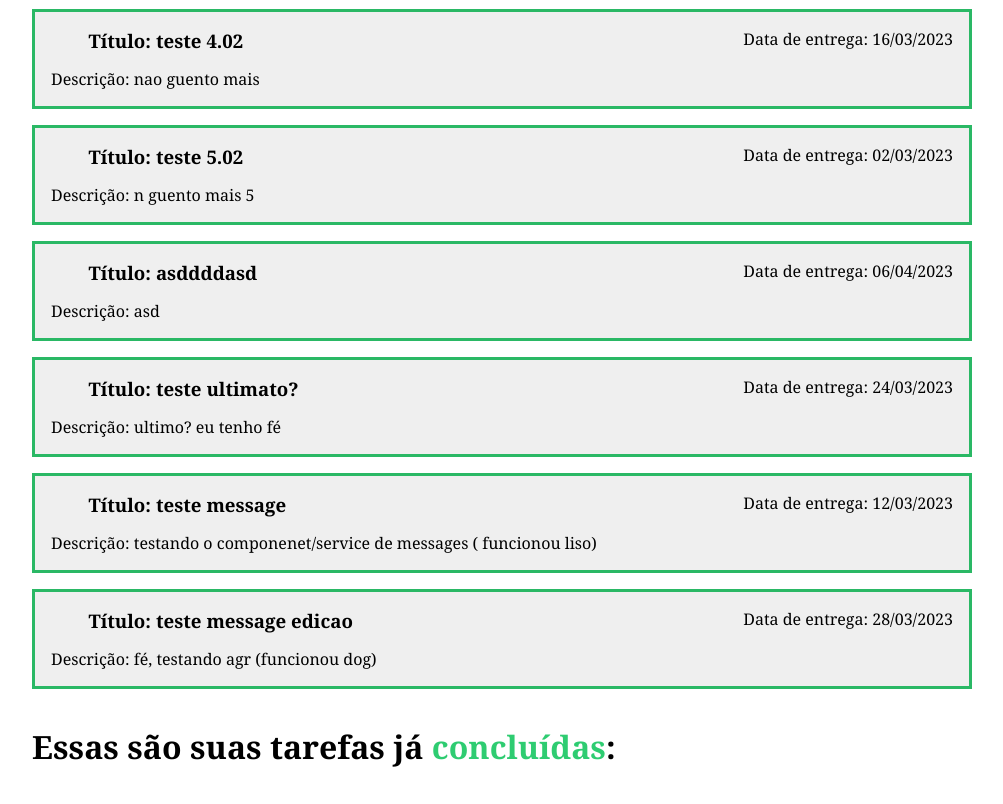
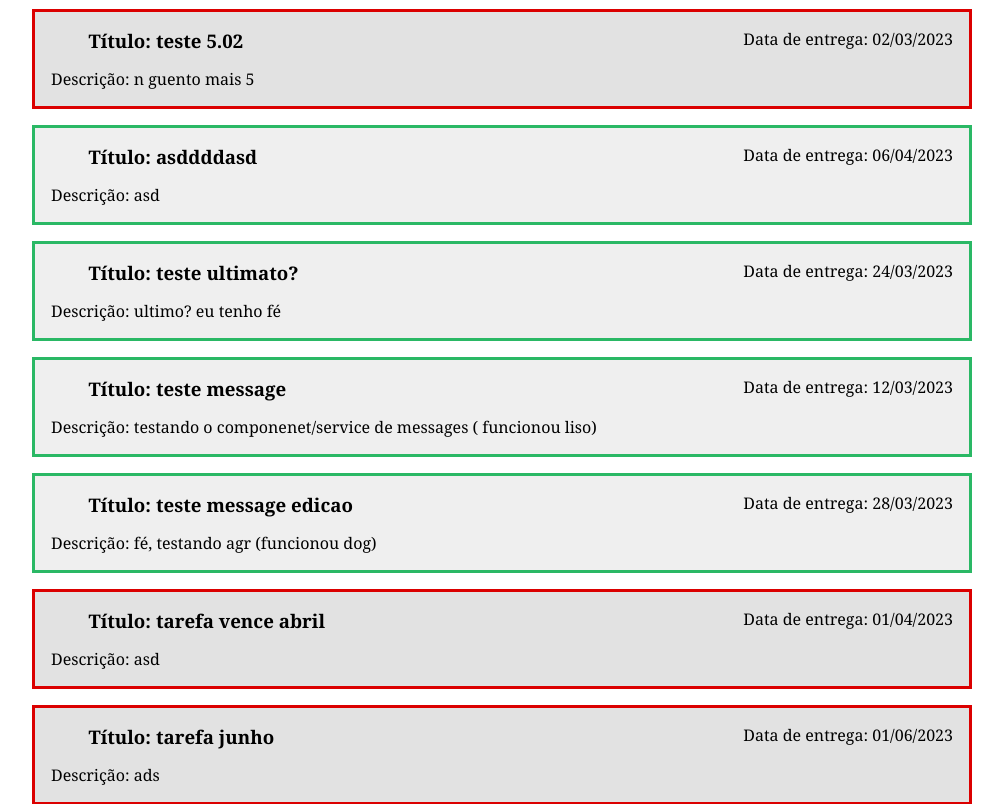
Before and after one commit to DanielFedoSantos/To-do-angular, an Angular app in the folder to-do/: page / in a window 1280 px wide. Shown: the part 560-1364 px from the top of the page, without its empty margins (138-1141 px from the left). Built offline with nearby package versions, Linux system fonts and the light colour scheme; data requests are answered from the project's data file.

Commit message:
verificação de tarefas 'vencidas'

```diff
--- a/to-do/db.json
+++ b/to-do/db.json
@@ -9,10 +9,12 @@
     },
     {
       "id": 15,
+      "creation_date": null,
+      "conclude_date": "2023-03-14",
       "title": "segunda tarefa da nova temporada1",
-      "description": "teste aaaa 2222",
+      "description": "teste aaaa 2222asd",
       "delivery_date": "2023-03-23",
-      "edition_date": "2023-03-07"
+      "edition_date": "2023-03-14"
     },
     {
       "id": 16,
@@ -93,6 +95,22 @@
       "description": "fé, testando agr (funcionou dog)\n",
       "delivery_date": "2023-03-28",
       "edition_date": "2023-03-11"
+    },
+    {
+      "id": 27,
+      "creation_date": "2023-03-14",
+      "conclude_date": "",
+      "title": "tarefa vence abril",
+      "description": "asd",
+      "delivery_date": "2023-04-01"
+    },
+    {
+      "id": 29,
+      "creation_date": "2023-03-14",
+      "conclude_date": "",
+      "title": "tarefa junho",
+      "description": "ads",
+      "delivery_date": "2023-06-01"
     }
   ]
 }
--- a/to-do/src/app/components/pages/detail-task/detail-task.component.css
+++ b/to-do/src/app/components/pages/detail-task/detail-task.component.css
@@ -35,6 +35,14 @@
 
 .container .action {
     cursor: pointer;
+}
+
+.container .action p {
+    font-size: 1.3rem;
+    font-weight: 400;
+    font-style: italic;
+    color: #000000c0;
+    margin-bottom: .8rem;
 }
 
 .confirm-exclude {
@@ -108,5 +116,8 @@
     color: #fff;
 }
 
+.container.expired-task {
+    background: #e2e2e2;
+    border: 3px solid #a00000;
 
-                        /* e filtragem de mensagem */
+}
--- a/to-do/src/app/components/pages/detail-task/detail-task.component.html
+++ b/to-do/src/app/components/pages/detail-task/detail-task.component.html
@@ -8,7 +8,9 @@
         </div>
     </div>
 </div>
-<div *ngIf="task" class="container">
+
+<div *ngIf="task && localDate < task.delivery_date ; else expiredTask" class="container">
+
     <h2 class="title">{{task.title}}</h2>
 
     <p class="description">
@@ -17,19 +19,19 @@
 
     <div class="date">
         <p>
-            Prazo: <i>{{formatDate(task.delivery_date)}}</i>
+            Prazo: <i>{{task.delivery_date}}</i>
         </p>
         <p>
-            Criada em: <i>{{formatDate(task.creation_date)}}</i>
+            Criada em: <i>{{task.creation_date}}</i>
         </p>
         <p *ngIf="task.edition_date">
             Editada em: <i>
-                {{formatDate(task.edition_date)}}
+                {{task.edition_date}}
             </i>
         </p>
         <p *ngIf="task.conclude_date">
             Concluída em: <i>
-                {{formatDate(task.conclude_date)}}
+                {{task.conclude_date}}
             </i>
         </p>
 
@@ -59,3 +61,45 @@
     </div>
 
 </div>
+
+<ng-template #expiredTask>
+    <div class="container expired-task">
+        <h2 class="title">{{task.title}}</h2>
+
+        <p class="description">
+            Descrição: {{task.description}}
+        </p>
+
+        <div class="date">
+            <p>
+                Prazo: <i>{{task.delivery_date}}</i>
+            </p>
+            <p>
+                Criada em: <i>{{task.creation_date}}</i>
+            </p>
+            <p *ngIf="task.edition_date">
+                Editada em: <i>
+                    {{task.edition_date}}
+                </i>
+            </p>
+            <p *ngIf="task.conclude_date">
+                Concluída em: <i>
+                    {{task.conclude_date}}
+                </i>
+            </p>
+
+        </div>
+
+        <div class="actions">
+
+            <div class="action">
+
+                <p>Vencida</p>
+
+                <i (click)="task.id ? showModal() : alertar('Id não encontrado')" class="bi bi-trash3"></i>
+
+            </div>
+
+        </div>
+    </div>
+</ng-template>
--- a/to-do/src/app/components/pages/detail-task/detail-task.component.ts
+++ b/to-do/src/app/components/pages/detail-task/detail-task.component.ts
@@ -14,6 +14,8 @@ export class DetailTaskComponent {
 
   task!: Task
 
+  localDate!: string
+
   constructor (
     private taskService: TaskService,
     private route: ActivatedRoute,
@@ -23,8 +25,15 @@ export class DetailTaskComponent {
 
   ngOnInit(): void {
 
+    this.localDate = this.taskService.generateNowLocalDate()
+
     const id = Number(this.route.snapshot.paramMap.get("id"))
-    this.taskService.getTask(id).subscribe((item) => (this.task = item))
+    this.taskService.getTask(id).subscribe((item) => {
+
+      item.delivery_date = new Date(item.delivery_date!).toLocaleDateString('pt-BR')
+
+      this.task = item
+    })
 
   }
 
@@ -48,26 +57,7 @@ export class DetailTaskComponent {
 
   }
 
-  formatDate(date: string) {
-    return new Date(date).toLocaleDateString('pt-BR')
-  }
-
-  // confirmExclude(id: number | undefined, confimm: boolean | undefined) {
-  //   // confirm("Tem certeza que deseja excluir pernamentemente essa tarefa?")
-  //   if (id) {
-  //     this.removeTask(id)
-  //   }
-  // }
-
-  // confirmExclude(id: number) {
-
-  //   if (confirm("Tem certeza que deseja excluir pernamentemente essa tarefa?")) {
-  //     this.removeTask(id)
-  //   }
-  // }
-
   alertar(message: string) {
-    // espero que nunca seja executada
     this.messagesService.add(message)
   }
 
@@ -75,5 +65,10 @@ export class DetailTaskComponent {
     document.getElementById('modal-exclude')?.classList.toggle('active')
   }
 
+  mostrarConsole () {
+    console.log("Data atual",this.localDate)
+    console.log("data de entrega",this.task.delivery_date)
+  }
+
 
 }
--- a/to-do/src/app/components/pages/home/home.component.css
+++ b/to-do/src/app/components/pages/home/home.component.css
@@ -26,11 +26,19 @@
     background: #efefef;
 }
 
+.container .tasks .task .expired-task {
+    background: #e2e2e2;
+}
+
 .container .tasks .task a{
     display: flex;
     justify-content: space-between;
     padding: 1em;
     border: 3px solid #2AB865;
+}
+
+.container .tasks .task .expired-task a {
+    border: 3px solid #dB0000;
 }
 
 .container .tasks .task a .main-information {
--- a/to-do/src/app/components/pages/home/home.component.html
+++ b/to-do/src/app/components/pages/home/home.component.html
@@ -4,7 +4,7 @@
 
         <div class="tasks" *ngIf="no_conclude_tasks ; else noTasksNoConclude">
             <div *ngFor="let task of no_conclude_tasks" class="task">
-                <div class="task">
+                <div  *ngIf="localDate < task.delivery_date ; else expiredTask" class="task">
                     <a routerLink="tasks/detail/{{task.id}}">
 
                         <div class="main-information">
@@ -17,6 +17,21 @@
                         </div>
                     </a>
                 </div>
+                <ng-template #expiredTask>
+                    <div class=" task expired-task">
+                        <a routerLink="tasks/detail/{{task.id}}">
+
+                            <div class="main-information">
+                                <h3>Título: {{task.title}}</h3>
+                                <p>Descrição: {{task.description}}</p>
+                            </div>
+                            <div class="other-information">
+                                <p>Data de entrega: {{task.delivery_date}}</p>
+                                <!-- <i class="bi bi-pen"></i> -->
+                            </div>
+                        </a>
+                    </div>
+                </ng-template>
             </div>
         </div>
         <ng-template #noTasksNoConclude>
--- a/to-do/src/app/components/pages/home/home.component.ts
+++ b/to-do/src/app/components/pages/home/home.component.ts
@@ -10,13 +10,16 @@ import { Task } from 'src/app/Task';
 })
 export class HomeComponent {
 
-  // tasks!: Task[]
   no_conclude_tasks?: Task[]
   conclude_tasks?: Task[]
+
+  localDate!: string
 
   constructor (private taskService: TaskService) { }
 
   ngOnInit(): void {
+
+    this.localDate = this.taskService.generateNowLocalDate()
 
     this.taskService.getTasks().subscribe((items) => {
       items.map((item) => {
@@ -36,9 +39,12 @@ export class HomeComponent {
     let conclude_tasks = []
 
     for(let task of tasks) {
+      // checando vencimento
+      // if (this.taskService.generateNowLocalDate() > task.delivery_date) {
+      //   console.log ('Nome: ' , task.title, ' vencida')
+      // }
 
       if (!task.conclude_date) {
-        console.log('this')
         no_conclude_tasks.push(task)
         } else {
           conclude_tasks.push(task)
--- a/to-do/src/app/services/task.service.ts
+++ b/to-do/src/app/services/task.service.ts
@@ -50,5 +50,10 @@ export class TaskService {
     const date = `${dateYear}-${dateMonth}-${dateDay}`
     return date
   }
+  generateNowLocalDate() {
+    const newDate = new Date(this.generateNowDate())
+    const date = newDate.toLocaleDateString('pt-BR')
+    return date
+  }
 
 }
```
